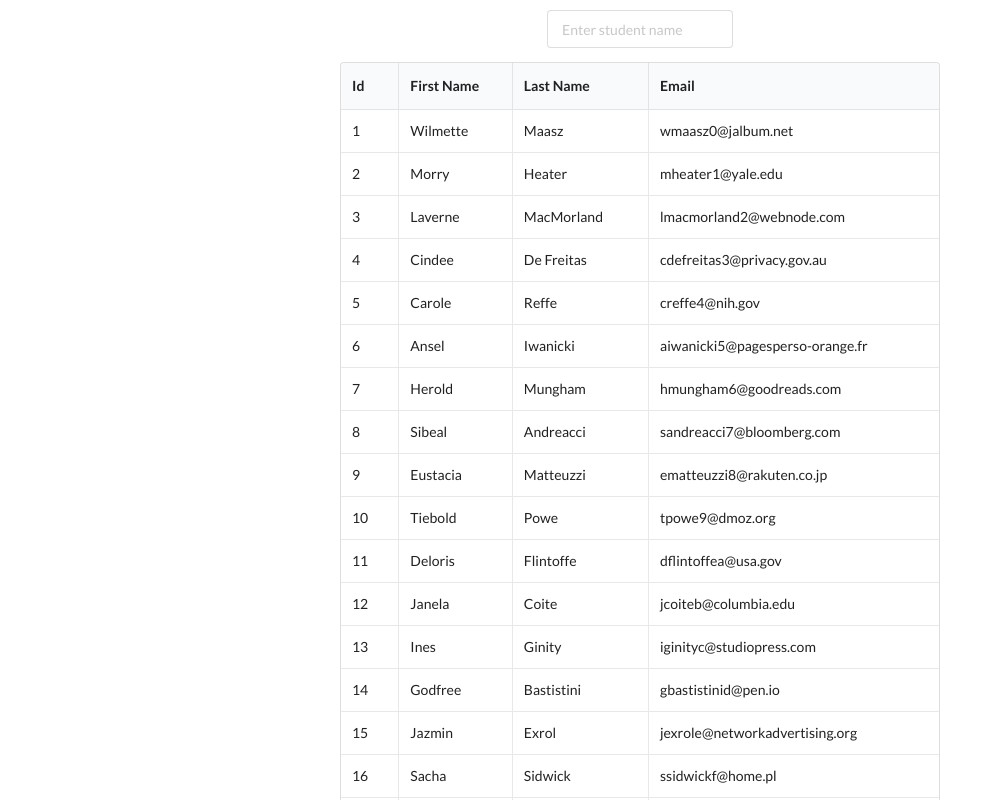
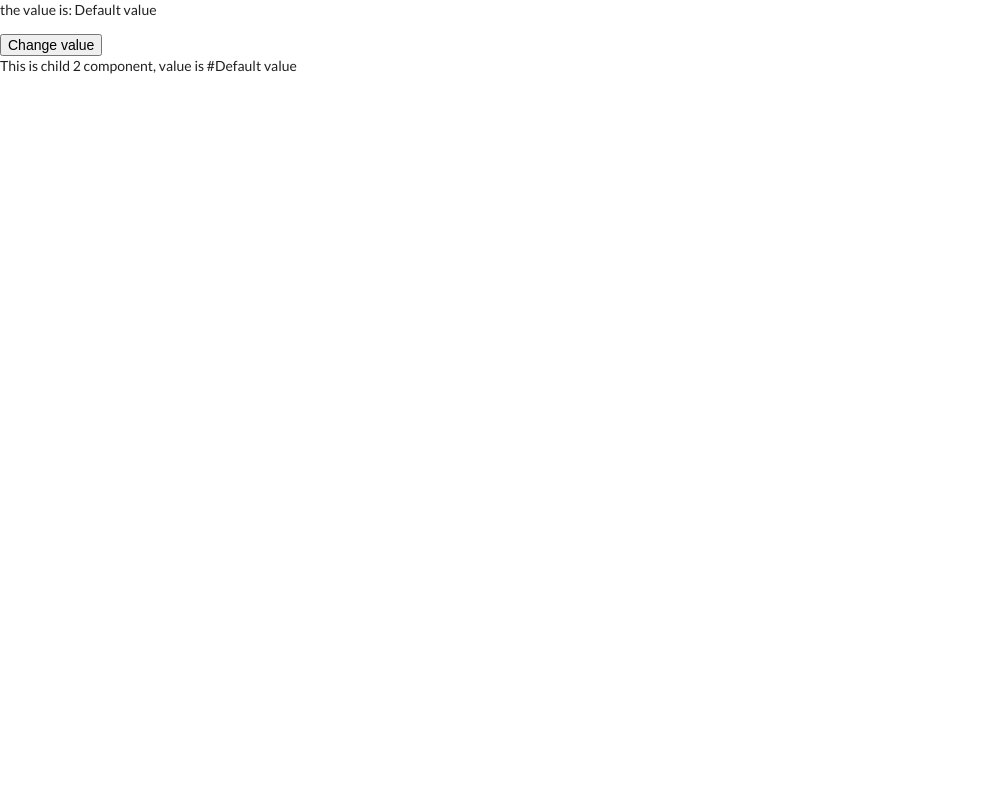
Before and after one commit to GitBulk/nodeone, a React (Create React App) app in the folder client/: page / in a window 1280 px wide. Shown: the top 800 px of the page, without its empty margins (0-1003 px from the left). Built offline with nearby package versions, Linux system fonts and the light colour scheme.

Commit message:
[r] add useContext Sample1

```diff
--- /dev/null
+++ b/client/src/components/use_context_samples/Main.js
@@ -0,0 +1,7 @@
+import Sample1 from './Sample1'
+
+export default function Main() {
+  return (
+    <Sample1 />
+  )
+}
--- /dev/null
+++ b/client/src/components/use_context_samples/Sample1.js
@@ -0,0 +1,33 @@
+import { createContext, useContext, useState } from 'react'
+
+export const MyContext = createContext()
+
+export default function Sample1() {
+  const [value, setValue] = useState('Default value')
+
+  return (
+    <MyContext.Provider value={{ value, setValue }}>
+      <Child1Component />
+      <Child2Component />
+    </MyContext.Provider>
+  )
+}
+
+function Child1Component() {
+  const { value, setValue } = useContext(MyContext)
+
+  return (
+    <div>
+      <p>the value is: {value}</p>
+      <button onClick={() => setValue(`New value, changed at ${new Date().toLocaleTimeString()}`)}>Change value</button>
+    </div>
+  )
+}
+
+function Child2Component() {
+  const { value } = useContext(MyContext)
+
+  return (
+    <div>This is child 2 component, value is #{value}</div>
+  )
+}
--- a/client/src/index.js
+++ b/client/src/index.js
@@ -9,8 +9,9 @@ import reportWebVitals from './reportWebVitals'
 // import WindowSize from 'components/WindowSize'
 // import UserStorage from 'components/UserStorage'
 // import TodoApp from 'components/TodoApp'
+import Main from 'components/use_context_samples/Main'
 // import Main from 'components/use_state_samples/Main'
-import Main from 'components/use_transition_samples/Main'
+// import Main from 'components/use_transition_samples/Main'
 // import Main from 'components/use_effect_samples/Main'
 // import Main from 'components/use_ref_samples/Main'
 // import ToggleTheme from 'components/ToggleTheme'
```
